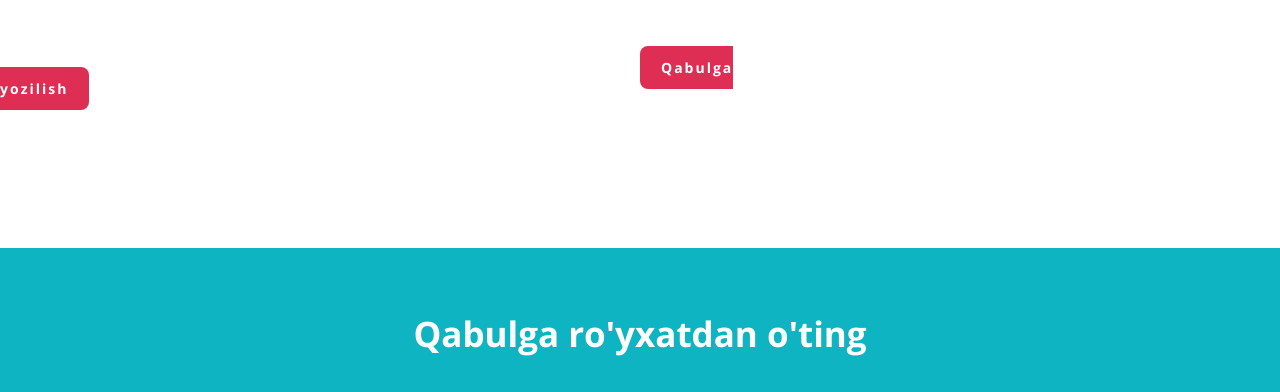
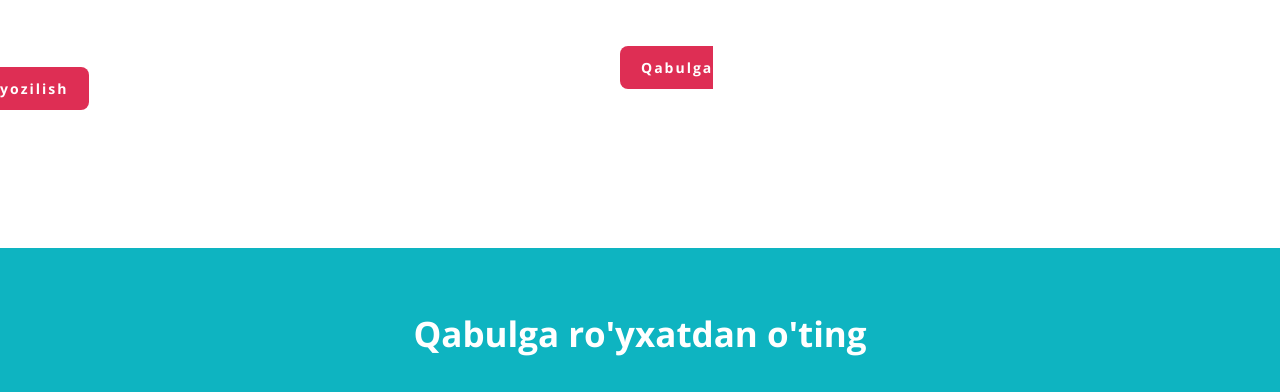
Before and after one commit to Bekzod97-div/ansormed, a plain HTML site: page index.html in a window 1280 px wide. Shown: the part 1777-2169 px from the top of the page. Drawn offline with nearby package versions, Linux system fonts and the light colour scheme.

Commit message:
Add width and max-width

```diff
--- a/css/styles.css
+++ b/css/styles.css
@@ -153,6 +153,8 @@ margin-bottom: 16px;
 
 /* Second Section */
 .services {
+  width: 100%;
+  max-width: 1440px;
   padding-bottom: 120px;
 }
 .services-heading {
@@ -207,8 +209,8 @@ margin-bottom: 24px;
 
 /* services button styles */
 .services-btn {
-  margin-left: 640px;
-  margin-right: 625px;
+  margin-left: 620px;
+  margin-right: 615px;
 }
 
 /* Third section */
```
Also changed, not shown: index.html (+0 -1 lines).
